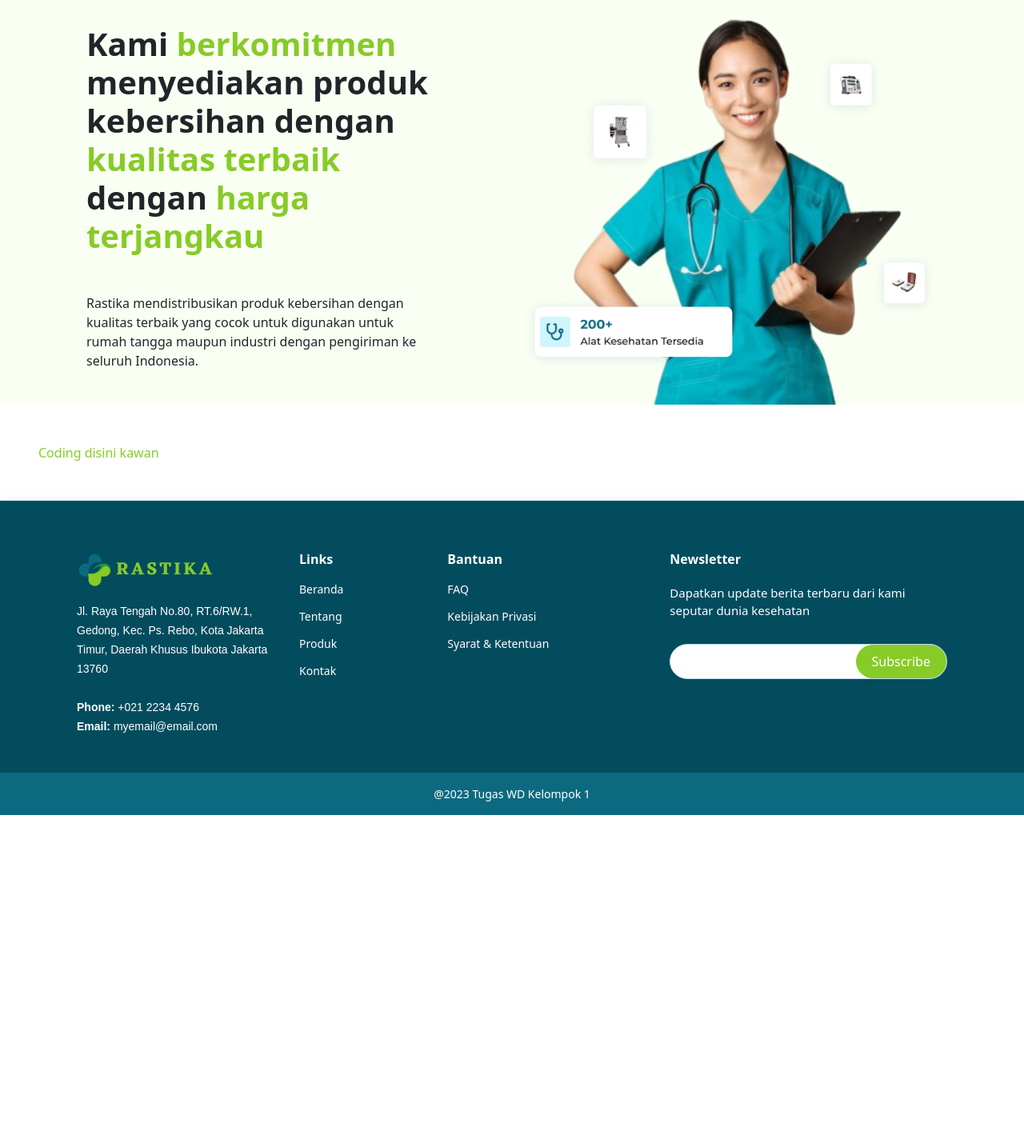
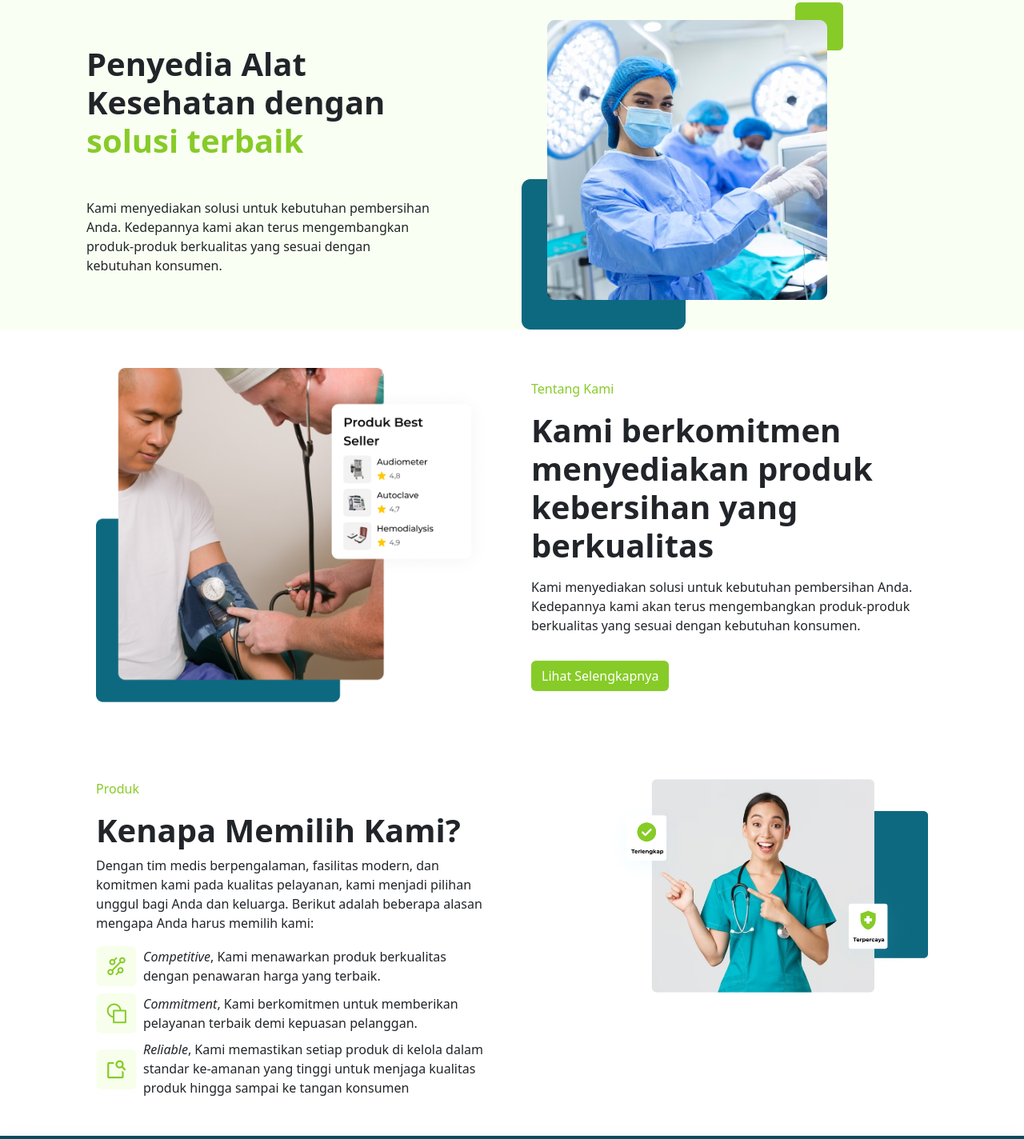
Before and after one commit to risqiardiansyah/pwd-klinik-rastika, a plain HTML site: page tentang.html in a window 1280 px wide. Shown: the part 117-1541 px from the top of the page at 80% size. Before the commit the page ends 1136 px from the top, so only its background shows below. Drawn offline with nearby package versions, Linux system fonts and the light colour scheme.

Commit message:
halaman tentang

```diff
--- a/inner-page.html
+++ b/tentang.html
@@ -23,16 +23,16 @@
             <div class="collapse navbar-collapse justify-content-end" id="navbarTogglerDemo01">
                 <ul class="nav">
                     <li class="nav-item">
-                        <a class="nav-link active text-utama" aria-current="page" href="#">Beranda</a>
+                        <a class="nav-link text-black" aria-current="page" href="index.html">Beranda</a>
                     </li>
                     <li class="nav-item">
-                        <a class="nav-link text-black" href="#">Tentang</a>
+                        <a class="nav-link active text-utama" href="tentang.html">Tentang</a>
                     </li>
                     <li class="nav-item">
-                        <a class="nav-link text-black" href="#">Produk</a>
+                        <a class="nav-link text-black" href="Produk.html">Produk</a>
                     </li>
                     <li class="nav-item">
-                        <a class="nav-link text-black" href="#">Kontak</a>
+                        <a class="nav-link text-black" href="kontak.html">Kontak</a>
                     </li>
                 </ul>
             </div>
@@ -42,25 +42,77 @@
     <div class="bg-utama">
         <div class="row align-items-start hh-wrap pt-5">
             <div class="col-md-5 col-sm-12 m-auto">
-                <h1 class="fw-bolder">Kami <color class="text-utama">berkomitmen</color> menyediakan produk kebersihan
-                    dengan <color class="text-utama">kualitas terbaik</color> dengan <color class="text-utama">harga
-                        terjangkau</color>
+                <h1 class="fw-bolder">Penyedia Alat Kesehatan dengan  <color class="text-utama">solusi terbaik</color>
                 </h1>
-                <p class="mt-5">Rastika mendistribusikan produk kebersihan dengan kualitas terbaik yang cocok untuk
-                    digunakan untuk
-                    rumah tangga maupun industri dengan pengiriman ke seluruh Indonesia.</p>
+                <p class="mt-5">Kami menyediakan solusi untuk kebutuhan pembersihan Anda. Kedepannya kami akan terus mengembangkan produk-produk berkualitas yang sesuai dengan kebutuhan konsumen.</p>
             </div>
             <div class="col-md-1 d-md-block d-sm-none"></div>
             <div class="col-md-6 col-sm-12">
-                <img src="assets/images/home-hero.png" alt="Header img" class="w-100">
+                <img src="assets/images/tentang.png" alt="Header img" class="w-80">
             </div>
         </div>
     </div>
 
-    <!-- Isi konten disini kawan -->
-    <div class="m-5 mx-5 text-utama">
-        Coding disini kawan
+    <div class="row align-items-start hh-wrap py-5 gx-5">
+        <div class="col-md-6 col-sm-12 d-none d-md-block">
+            <img src="assets/images/section-2.png" alt="Header img" class="w-100">
+        </div>
+        <div class="col-md-6 col-sm-12 m-auto">
+            <p class="text-utama">
+                Tentang Kami
+            </p>
+            <h1 class="fw-bolder">
+                Kami berkomitmen menyediakan produk kebersihan yang berkualitas
+            </h1>
+            <p class="mt-3">
+                Kami menyediakan solusi untuk kebutuhan pembersihan Anda. Kedepannya kami akan terus mengembangkan
+                produk-produk berkualitas yang sesuai dengan kebutuhan konsumen.
+            </p>
+            <a class="btn btn-utama mt-3" href="#">Lihat Selengkapnya</a>
+        </div>
     </div>
+
+    <div class="row align-items-start hh-wrap py-5 gx-5">
+        <div class="col-md-6 col-sm-12 m-auto">
+            <p class="text-utama">
+                Produk
+            </p>
+            <h1 class="fw-bolder">
+                Kenapa Memilih Kami?
+            </h1>
+            <p>
+                Dengan tim medis berpengalaman, fasilitas modern, dan komitmen kami pada kualitas pelayanan, kami
+                menjadi pilihan unggul bagi Anda dan keluarga. Berikut adalah beberapa alasan mengapa Anda harus memilih
+                kami:
+            </p>
+
+            <div class="d-flex align-items-center mt-2">
+                <img src="assets/images/icon/icon1.png" alt="">
+                <p class="mb-0 ms-2">
+                    <i>Competitive</i>, Kami menawarkan produk berkualitas dengan penawaran harga yang terbaik.
+                </p>
+            </div>
+            <div class="d-flex align-items-center mt-2">
+                <img src="assets/images/icon/icon2.png" alt="">
+                <p class="mb-0 ms-2">
+                    <i>Commitment</i>, Kami berkomitmen untuk memberikan pelayanan terbaik demi kepuasan pelanggan.
+                </p>
+            </div>
+            <div class="d-flex align-items-center mt-2">
+                <img src="assets/images/icon/icon3.png" alt="">
+                <p class="mb-0 ms-2">
+                    <i>Reliable</i>, Kami memastikan setiap produk di kelola dalam standar ke-amanan yang tinggi untuk
+                    menjaga kualitas produk hingga sampai ke tangan konsumen
+                </p>
+            </div>
+        </div>
+        <div class="col-md-1 d-md-block d-sm-none"></div>
+        <div class="col-md-5 col-sm-12 d-none d-md-block">
+            <img src="assets/images/section-4.png" alt="Header img" class="w-100">
+        </div>
+    </div>
+
+
 
     <footer id="footer" class="bg-utama">
         <div class="footer-top pt-5">
@@ -81,16 +133,16 @@
                         <h4>Links</h4>
                         <ul>
                             <li class="active">
-                                <a href="#">Beranda</a>
+                                <a href="index.html">Beranda</a>
                             </li>
                             <li>
-                                <a href="#">Tentang</a>
+                                <a href="tentang.html">Tentang</a>
                             </li>
                             <li>
-                                <a href="#">Produk</a>
+                                <a href="Produk.html">Produk</a>
                             </li>
                             <li>
-                                <a href="#">Kontak</a>
+                                <a href="kontak.html">Kontak</a>
                             </li>
                         </ul>
                     </div>
```
Also changed, not shown: Produk.html (+8 -8 lines), index.html (+8 -8 lines), kontak.html (+8 -8 lines), assets/images/tentang.png (added).
